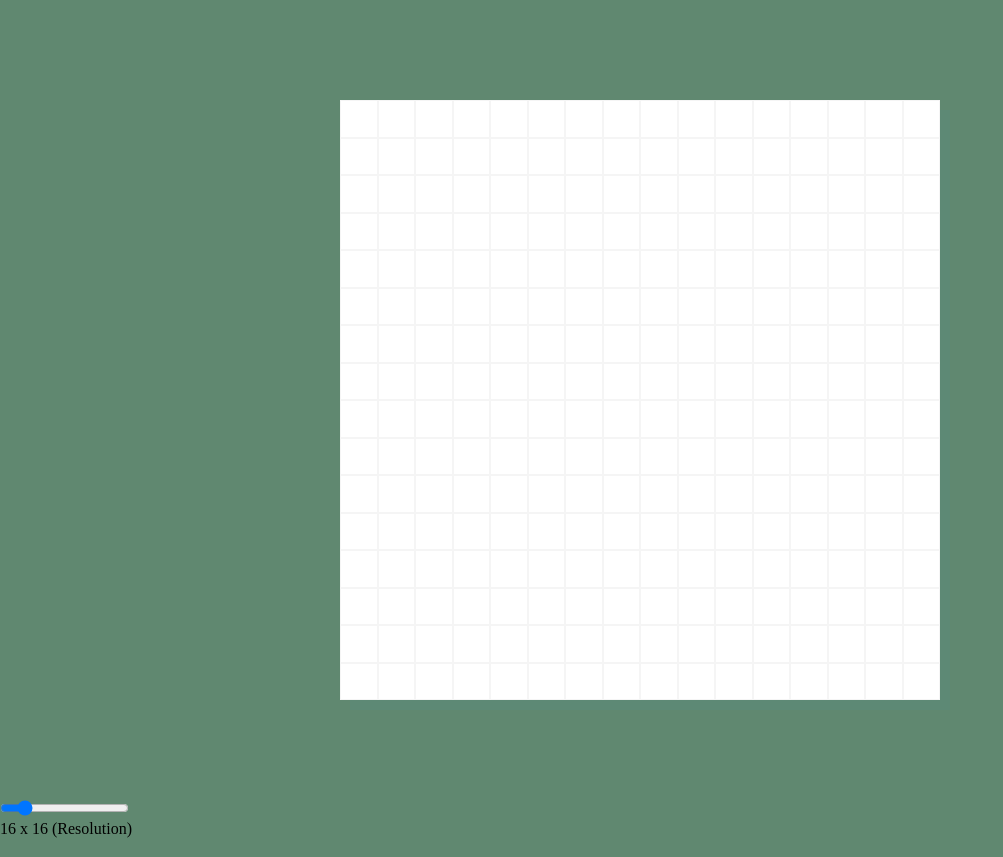
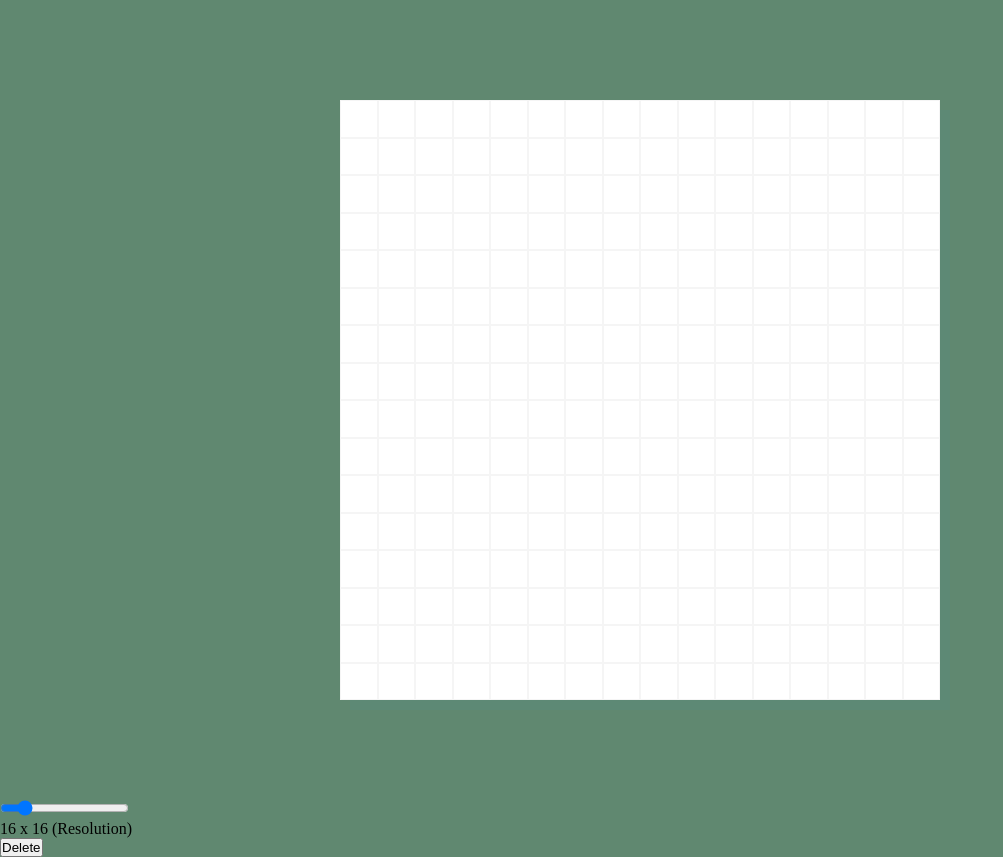
Before and after one commit to aurorn/Etch-A-Sketch, a plain HTML site: page index.html in a window 1280 px wide. Shown: the whole page, without its empty margins (0-1003 px from the left). Drawn offline with Linux system fonts and the light colour scheme.

```diff
--- a/index.html
+++ b/index.html
@@ -11,6 +11,7 @@
             <input type="range" min="1" max="100" value="16" class="slider" id="slider">
             <p id="slider-value"></p>
         </div>
+        <button class="delBtn" id="del-btn">Delete</button>
         </div>
 
     </body>
```
